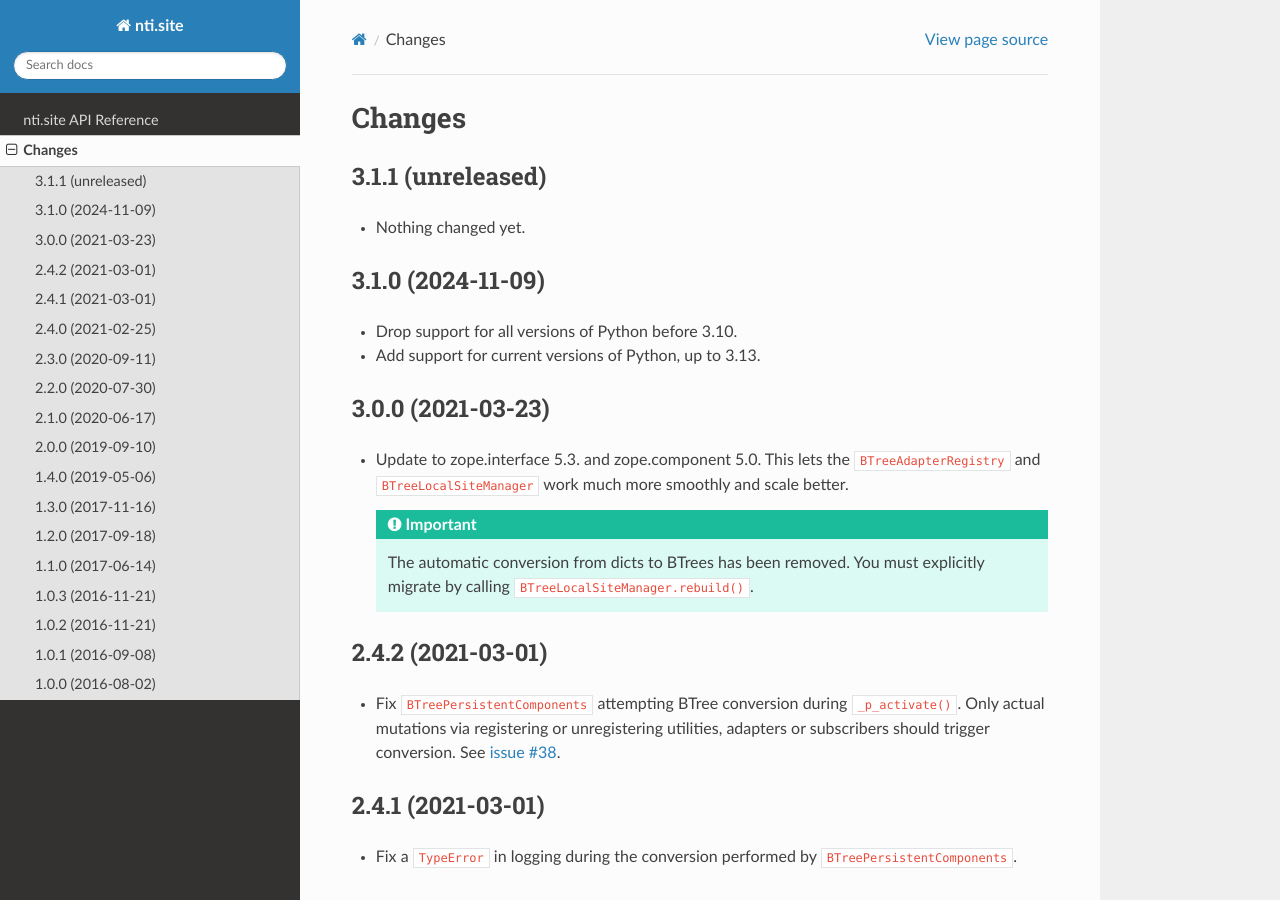
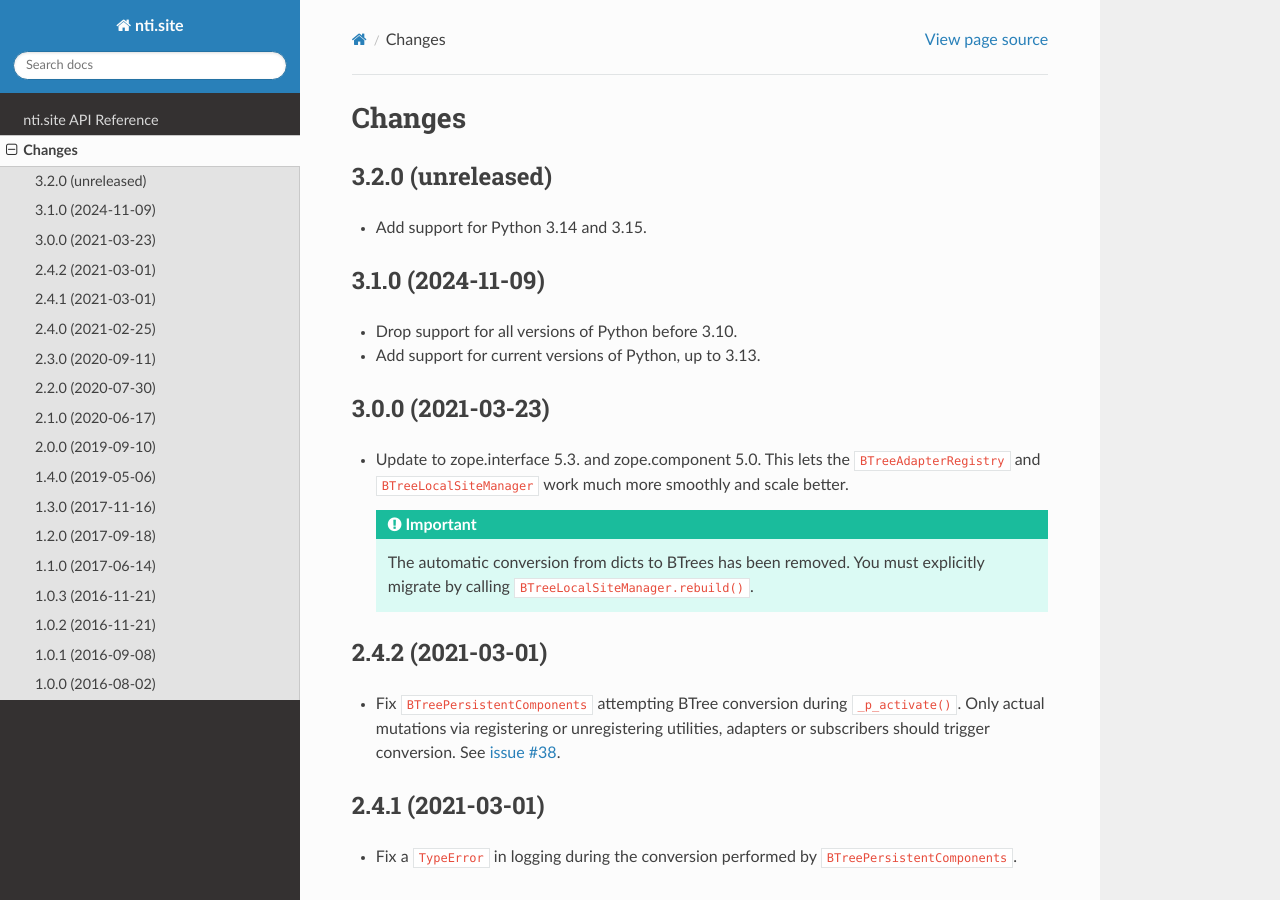
Before and after one commit to OpenNTI/nti.site, a Sphinx documentation site: the page built from docs/changelog.rst, in a window 1280 px wide and 900 px high. Built offline with Sphinx 7.4.7 and the Read the Docs theme 3.1.0, drawn with Linux system fonts in a browser that asks for light colours.

Commit message:
Stop using pkg_resources in docs/conf.py as its gone. Add 3.14 and 3.15.

```diff
--- a/CHANGES.rst
+++ b/CHANGES.rst
@@ -2,10 +2,10 @@
  Changes
 =========
 
-3.1.1 (unreleased)
+3.2.0 (unreleased)
 ==================
 
-- Nothing changed yet.
+- Add support for Python 3.14 and 3.15.
 
 
 3.1.0 (2024-11-09)
--- a/docs/conf.py
+++ b/docs/conf.py
@@ -21,9 +21,9 @@
 # sys.path.insert(0, os.path.abspath('.'))
 import sys
 import os
-import pkg_resources
+from importlib.metadata import version as meta_version
 sys.path.append(os.path.abspath('../src'))
-rqmt = pkg_resources.require('nti.site')[0]
+nt_ver = meta_version('nti.site')
 # -- General configuration ------------------------------------------------
 
 # If your documentation needs a minimal Sphinx version, state it here.
@@ -69,16 +69,16 @@
 # built documents.
 #
 # The short X.Y version.
-version = '%s.%s.%s' % tuple(map(int, rqmt.version.split('.')[:3]))
+version = '%s.%s.%s' % tuple(map(int, nt_ver.split('.')[:3]))
 # The full version, including alpha/beta/rc tags.
-release = rqmt.version
+release = nt_ver
 
 # The language for content autogenerated by Sphinx. Refer to documentation
 # for a list of supported languages.
 #
 # This is also used if you do content translation via gettext catalogs.
 # Usually you set "language" from the command line for these cases.
-language = None
+language = "en"
 
 # There are two options for replacing |today|: either, you set today to some
 # non-false value, then it is used:
@@ -356,7 +356,6 @@
 intersphinx_mapping = {
     'python': ('https://docs.python.org/', None),
     'persistent': ('https://persistent.readthedocs.io/en/latest', None),
-    'zodb': ('http://www.zodb.org/en/latest/', None),
     'schema': ('https://zopeschema.readthedocs.io/en/latest/', None),
     'component': ('https://zopecomponent.readthedocs.io/en/latest/', None),
     'i18n': ('https://zopei18nmessageid.readthedocs.io/en/latest/', None),
--- a/setup.py
+++ b/setup.py
@@ -39,6 +39,8 @@
         'Programming Language :: Python :: 3.11',
         'Programming Language :: Python :: 3.12',
         'Programming Language :: Python :: 3.13',
+        'Programming Language :: Python :: 3.14',
+        'Programming Language :: Python :: 3.15',
         'Programming Language :: Python :: Implementation :: CPython',
         'Programming Language :: Python :: Implementation :: PyPy',
     ],
```
Also changed, not shown: 1 other file.
